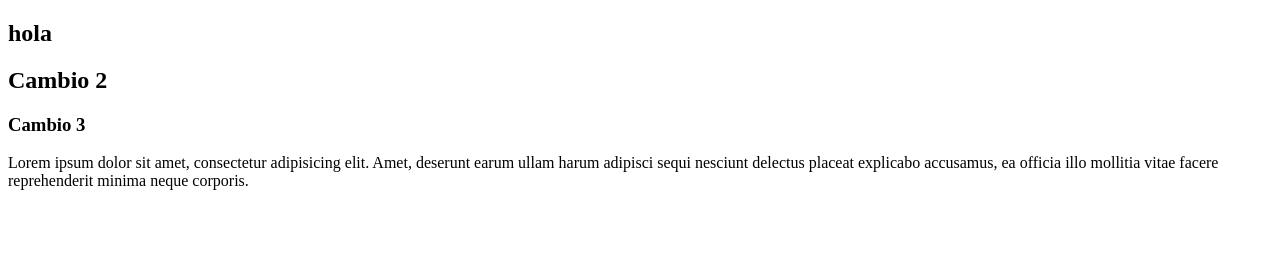
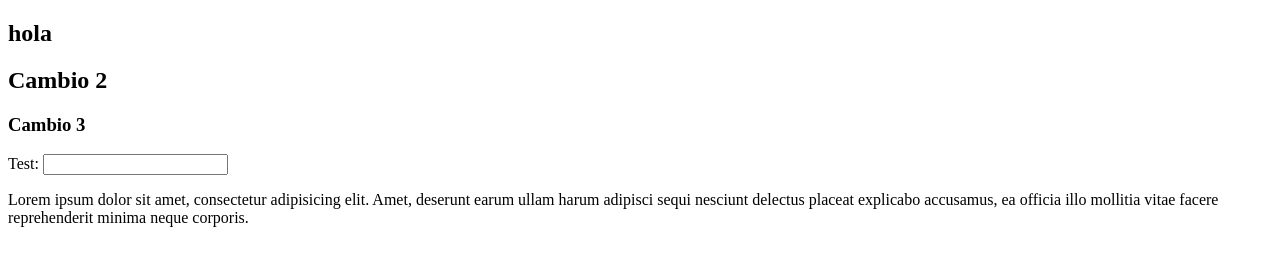
Before and after one commit to raxfor/git-test, a plain HTML site: page index.html in a window 1280 px wide. Drawn offline with Linux system fonts and the light colour scheme.

Commit message:
feat: new input feature

```diff
--- a/index.html
+++ b/index.html
@@ -11,6 +11,9 @@
         <h1>hola</h1>
         <h2>Cambio 2</h2>
         <h3>Cambio 3</h3>
+        <label for="test">Test:</label>
+        <input type="text" id="test">
+        <section>
         <p>Lorem ipsum dolor sit amet, consectetur adipisicing elit. Amet, deserunt earum ullam harum adipisci sequi nesciunt delectus placeat explicabo accusamus, ea officia illo mollitia vitae facere reprehenderit minima neque corporis.</p>
     </section>
 </body>
```
